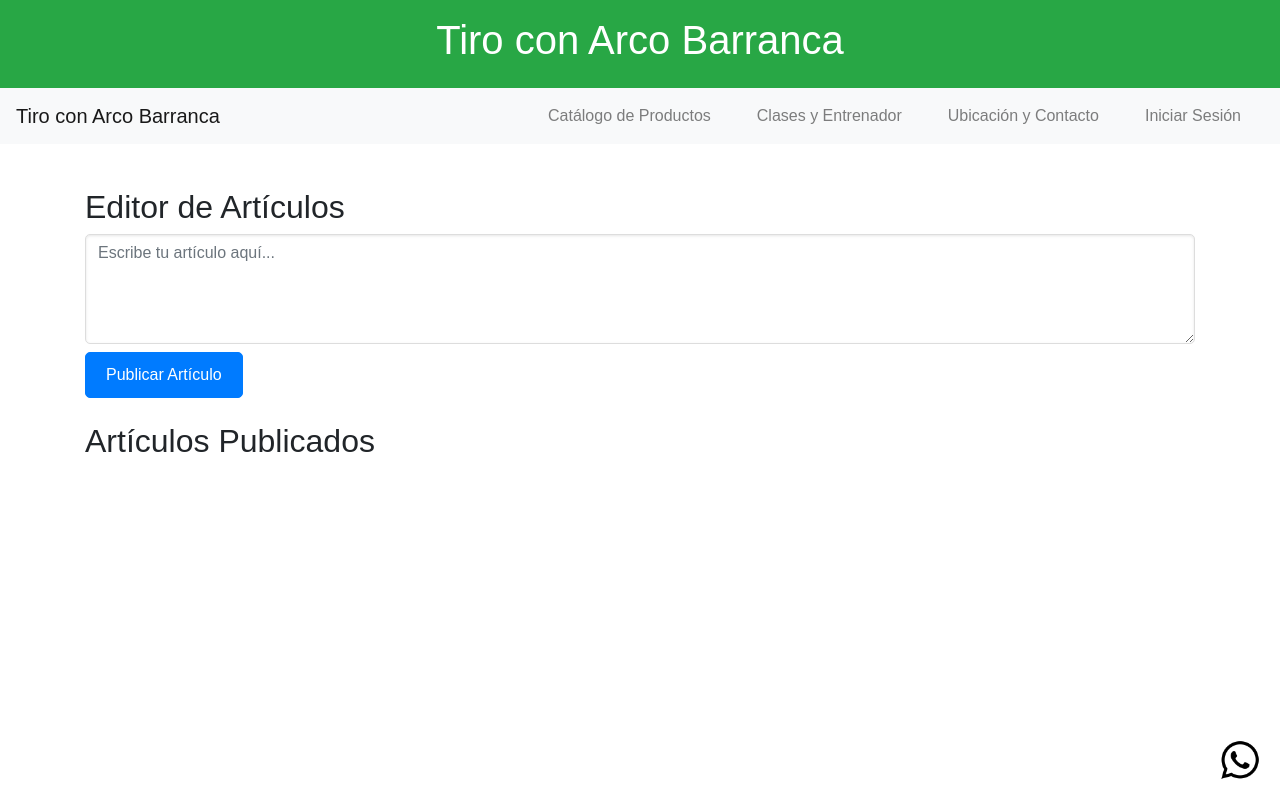
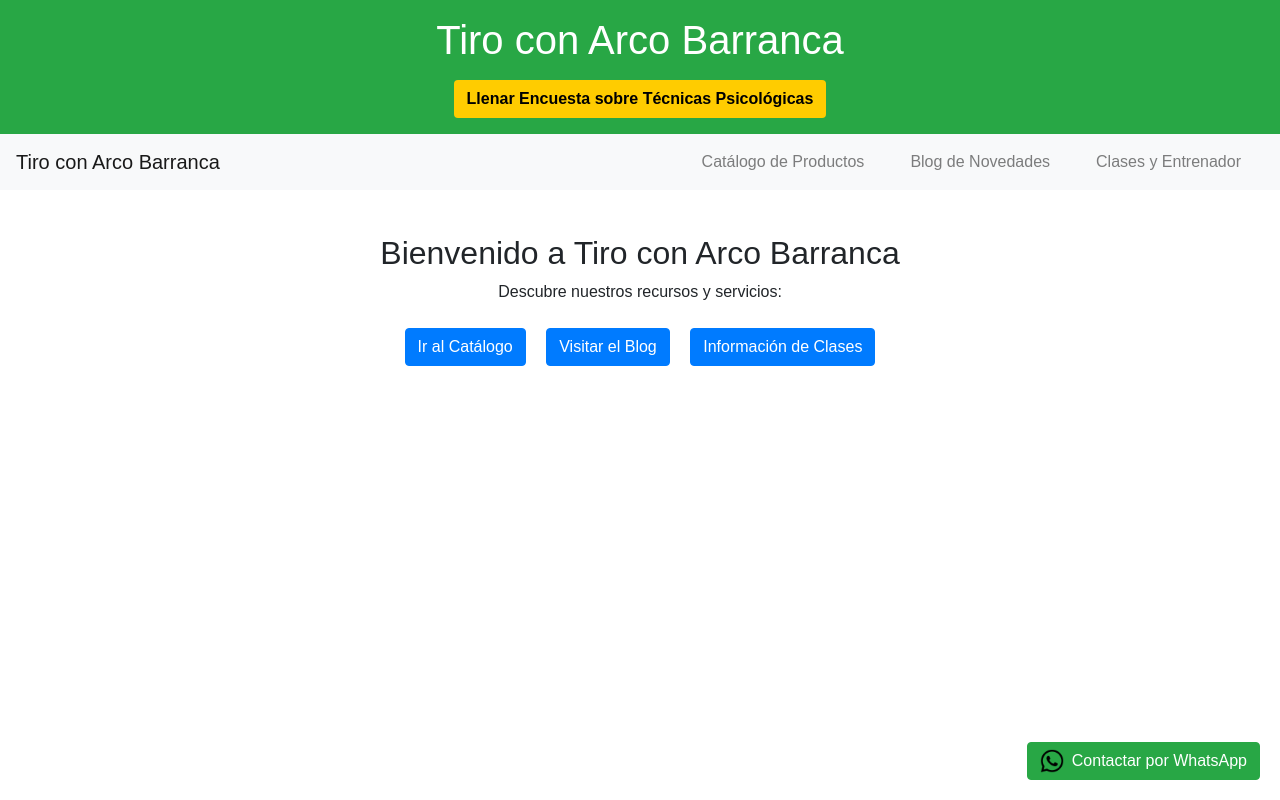
Before and after one commit to Tonocba/tab, a website with bundled scripts: page index.html in a window 1280 px wide. Built offline with nearby package versions, Linux system fonts and the light colour scheme.

Commit message:
fav/dominio/index

```diff
--- a/css/styles.css
+++ b/css/styles.css
@@ -3,6 +3,7 @@ body {
     font-family: Arial, sans-serif;
     margin: 0;
     padding: 0;
+
 }
 
 /* Estilos para el encabezado */
@@ -151,6 +152,25 @@ button.btn-primary:hover {
     transform-origin: bottom left;
 }
 
+.whatsapp-icon {
+    position: fixed;
+    bottom: 20px;
+    right: 20px;
+    z-index: 1000;
+}
+.whatsapp-icon img {
+    width: 40px;
+    height: auto;
+    cursor: pointer;
+}
+
+
+.price {
+    font-weight: bold;
+    color: #28a745;
+    margin-top: 8px;
+}
+
 @media (max-width: 600px) {
     .producto {
         flex: 1 1 calc(100% - 20px); /* Tamaño adaptable para 1/4 del ancho */
--- a/index.html
+++ b/index.html
@@ -1,6 +1,7 @@
 <!DOCTYPE html>
 <html lang="es">
 <head>
+    <link rel="icon" href="/imagenes/favicon-32x32.png" type="image/png">
     <meta charset="UTF-8">
     <meta name="viewport" content="width=device-width, initial-scale=1.0">
     <title>Tiro con Arco Barranca</title>
@@ -14,15 +15,21 @@
             z-index: 1000;
         }
         .whatsapp-icon img {
-            width: 40px; /* Tamaño reducido */
+            width: 40px;
             height: auto;
             cursor: pointer;
+        }
+        .encuesta-btn {
+            background-color: #ffcc00; /* Cambiar color del botón para la encuesta */
+            color: #000; /* Color del texto */
+            font-weight: bold;
         }
     </style>
 </head>
 <body>
     <header class="bg-success text-white text-center py-3">
         <h1>Tiro con Arco Barranca</h1>
+        <a href="https://forms.gle/PMJENMcBcHjQoBHE6" target="_blank" class="btn encuesta-btn mt-2">Llenar Encuesta sobre Técnicas Psicológicas</a>
     </header>
 
     <nav class="navbar navbar-expand-lg navbar-light bg-light">
@@ -36,33 +43,30 @@
                     <a class="nav-link" href="/pages/catalogo.html">Catálogo de Productos</a>
                 </li>
                 <li class="nav-item">
-                    <a class="nav-link" href="/pages/clases.html">Clases y Entrenador</a>
+                    <a class="nav-link" href="/pages/blog.html">Blog de Novedades</a>
                 </li>
                 <li class="nav-item">
-                    <a class="nav-link" href="/pages/ubicacion.html">Ubicación y Contacto</a>
-                </li>
-                <li class="nav-item">
-                    <a class="nav-link" href="#" onclick="iniciarSesion()">Iniciar Sesión</a>
+                    <a class="nav-link" href="/pages/clases.html">Clases y Entrenador</a>
                 </li>
             </ul>
         </div>
     </nav>
 
-    <section class="container mt-4">
-        <div id="editor" class="mb-4">
-            <h2>Editor de Artículos</h2>
-            <textarea id="articuloTexto" class="form-control mb-2" rows="4" placeholder="Escribe tu artículo aquí..."></textarea>
-            <button class="btn btn-primary" onclick="publicarArticulo()">Publicar Artículo</button>
-        </div>
-
-        <div id="articulos">
-            <h2>Artículos Publicados</h2>
-            <!-- Aquí se añadirán los artículos -->
+    <section class="container mt-4 text-center">
+        <h2>Bienvenido a Tiro con Arco Barranca</h2>
+        <p>Descubre nuestros recursos y servicios:</p>
+        <div class="mt-4">
+            <a href="/pages/catalogo.html" class="btn btn-primary mx-2">Ir al Catálogo</a>
+            <a href="/pages/blog.html" class="btn btn-primary mx-2">Visitar el Blog</a>
+            <a href="/pages/clases.html" class="btn btn-primary mx-2">Información de Clases</a>
         </div>
     </section>
 
-    <div class="whatsapp-icon" onclick="openWhatsApp()">
-        <img src="/imagenes/whatsapp-icon.png" alt="WhatsApp">
+    <div class="whatsapp-icon">
+        <a href="https://wa.me/5493515511900" target="_blank" class="btn btn-success" style="display: flex; align-items: center; text-decoration: none;">
+            <img src="/imagenes/whatsapp-icon.png" alt="WhatsApp" style="width: 24px; height: 24px; margin-right: 8px;">
+            Contactar por WhatsApp
+        </a>
     </div>
 
     <script src="https://code.jquery.com/jquery-3.5.1.slim.min.js"></script>
```
Also changed, not shown: pages/catalogo.html (+5 -18 lines), pages/clases.html (+11 -2 lines), pages/ubicacion.html (+11 -2 lines), imagenes/Logo TAB.png (added), imagenes/favicon-16x16.png (added), imagenes/favicon-32x32.png (added), imagenes/favicon.ico (added).
